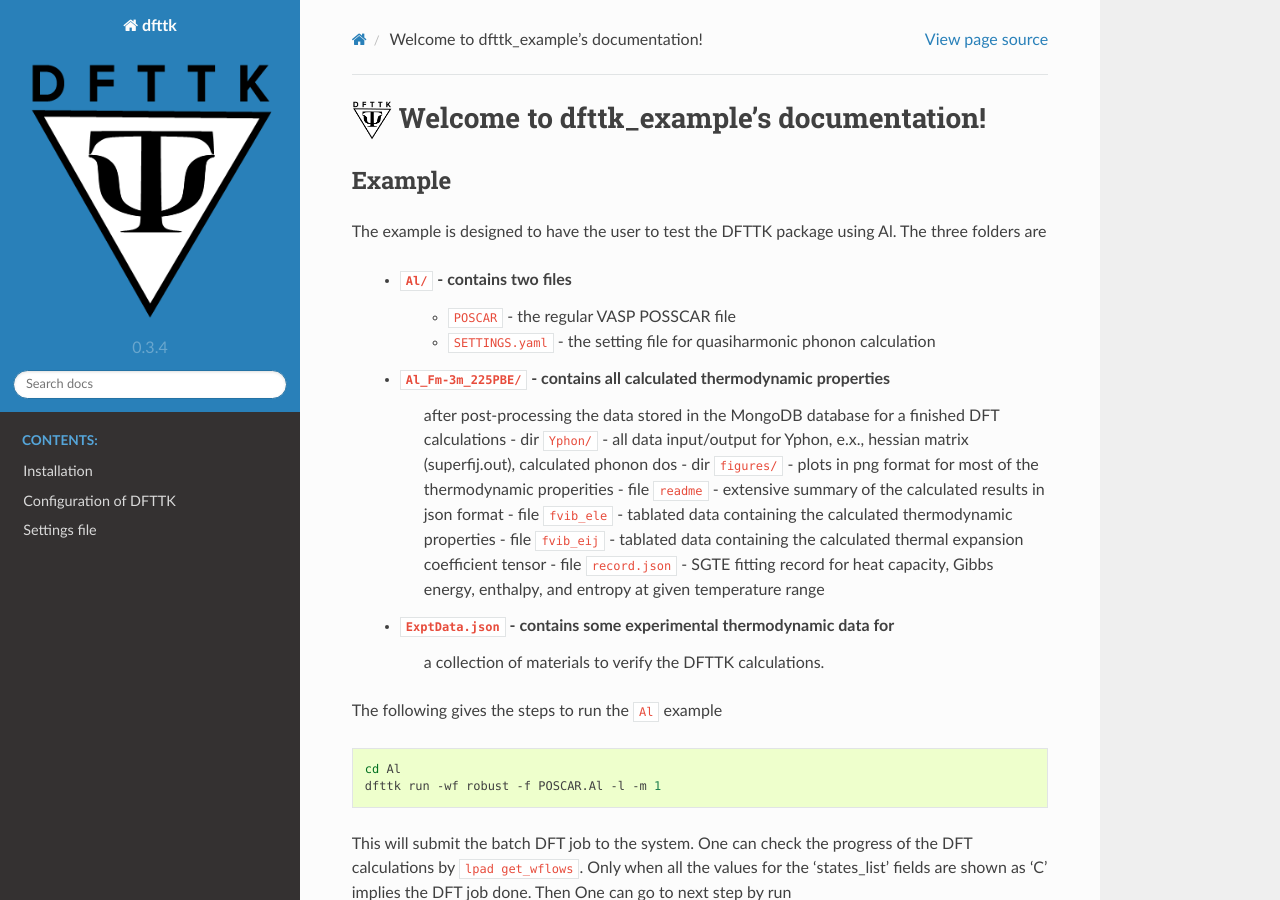
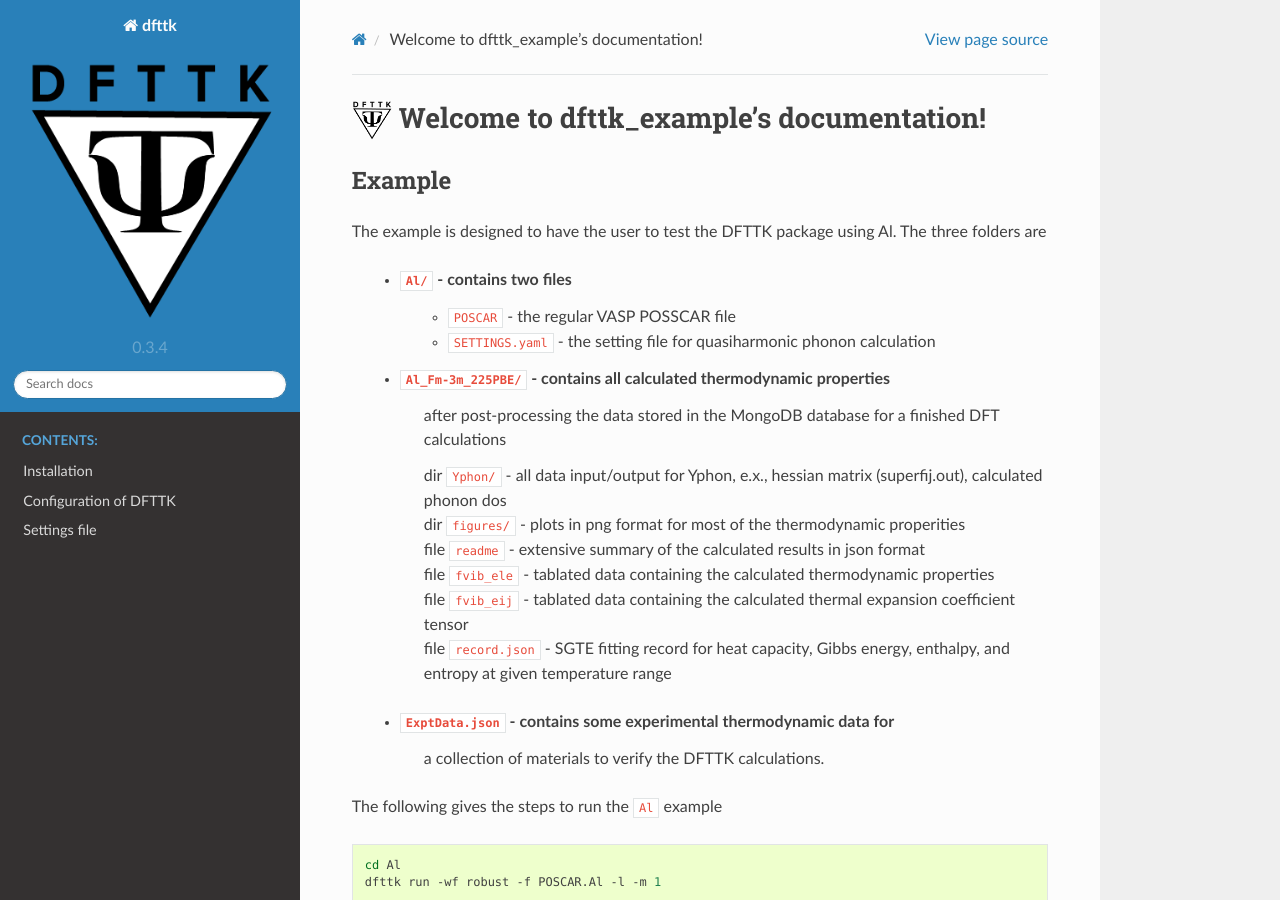
Before and after one commit to yiwang62/dfttk_example, a Sphinx documentation site: the page built from docs/source/index.rst, in a window 1280 px wide and 900 px high. Built offline with Sphinx 7.4.7 and the Read the Docs theme 2.0.0, drawn with Linux system fonts in a browser that asks for light colours.

```diff
--- a/docs/source/index.rst
+++ b/docs/source/index.rst
@@ -25,12 +25,14 @@ The three folders are
  - ``Al_Fm-3m_225PBE/`` - contains all calculated thermodynamic properties
     after post-processing the data stored in the MongoDB database for a finished
     DFT calculations
-    - dir ``Yphon/`` - all data input/output for Yphon, e.x., hessian matrix (superfij.out), calculated phonon dos
-    - dir ``figures/`` - plots in png format for most of the thermodynamic properities
-    - file ``readme`` - extensive summary of the calculated results in json format
-    - file ``fvib_ele`` - tablated data containing the calculated thermodynamic properties
-    - file ``fvib_eij`` - tablated data containing the calculated thermal expansion coefficient tensor
-    - file ``record.json`` - SGTE fitting record for heat capacity, Gibbs energy, enthalpy, and entropy at given temperature range
+
+    | dir ``Yphon/`` - all data input/output for Yphon, e.x., hessian matrix (superfij.out), calculated phonon dos
+    | dir ``figures/`` - plots in png format for most of the thermodynamic properities
+    | file ``readme`` - extensive summary of the calculated results in json format
+    | file ``fvib_ele`` - tablated data containing the calculated thermodynamic properties
+    | file ``fvib_eij`` - tablated data containing the calculated thermal expansion coefficient tensor
+    | file ``record.json`` - SGTE fitting record for heat capacity, Gibbs energy, enthalpy, and entropy at given temperature range
+
  - ``ExptData.json`` - contains some experimental thermodynamic data for
     a collection of materials to verify the DFTTK calculations.
 
```
